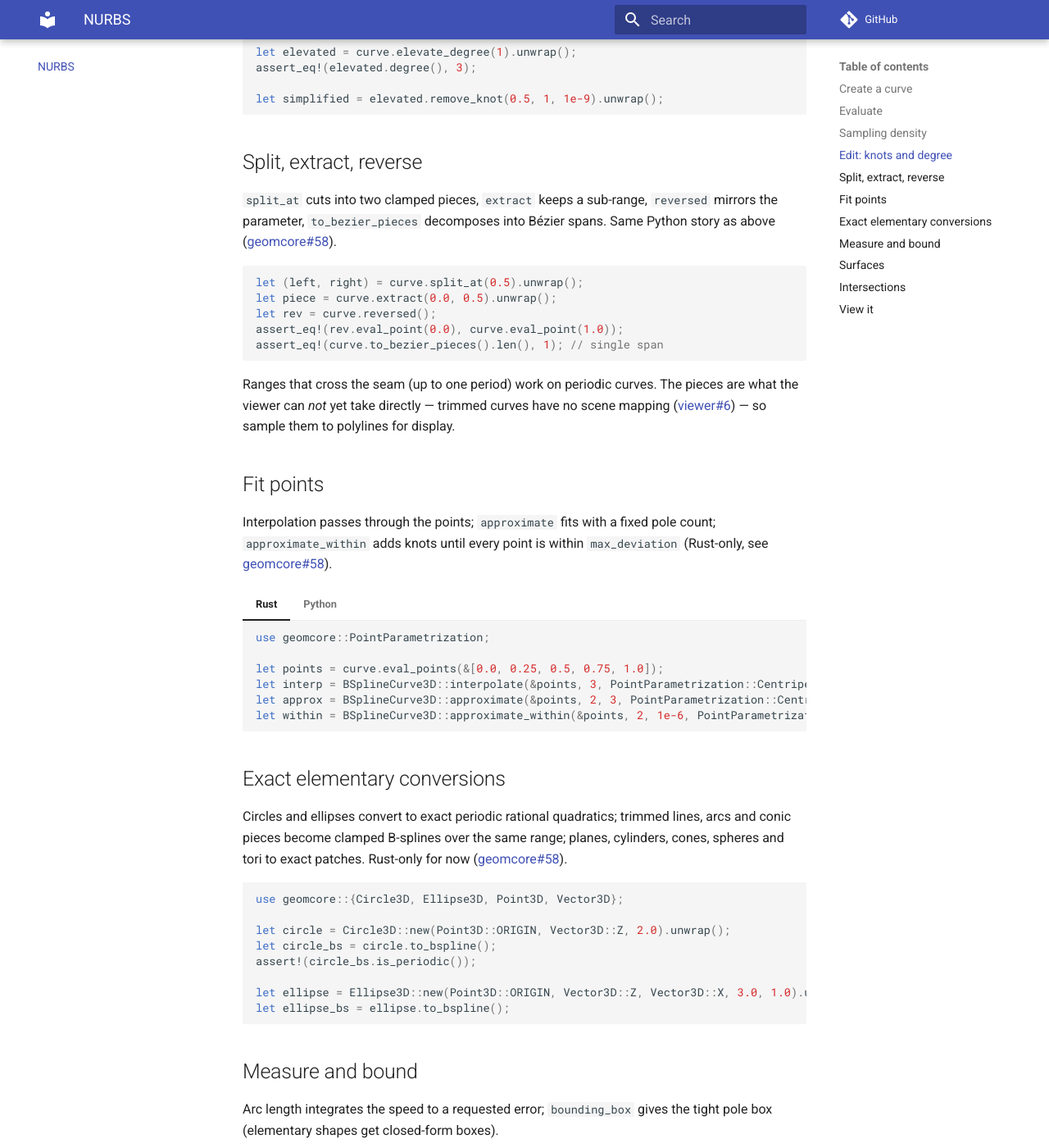
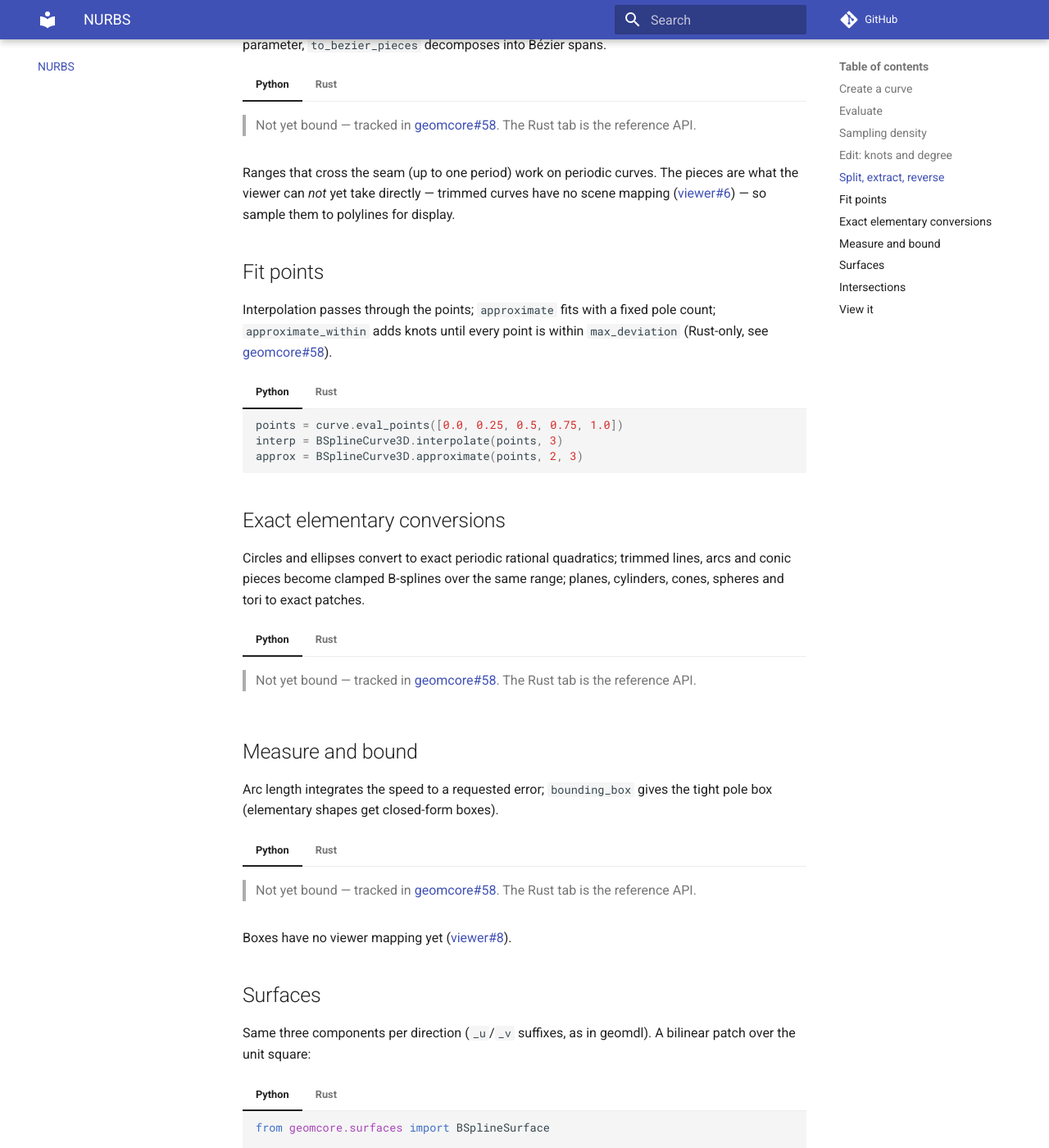
Before and after one commit to GabrielJMS/geomcore, an MkDocs documentation site: the page built from docs/nurbs.md, in a window 1280 px wide and 1400 px high, scrolled down 2244 px. Shown: the whole window at 82% size. Built offline with MkDocs 1.6.1 and Material for MkDocs 9.7.7, drawn with Linux system fonts in a browser that asks for light colours; comment, search, counter and statistics services are not loaded; some of the changed text lies outside the part shown.

Commit message:
Docs: Python-first snippet tabs, Python placeholders for unbound 0.32 APIs

````diff
--- a/docs/nurbs.md
+++ b/docs/nurbs.md
@@ -6,8 +6,9 @@ a knot vector and optional weights. Everything else (evaluation, editing,
 fitting, exact elementary conversions, intersections) hangs off those two
 types. The structure below mirrors the
 [NURBS-Python basics](https://nurbs-python.readthedocs.io/en/5.x/basics.html);
-the difference is that every snippet runs in Rust *and* Python — pick a
-language once and the tabs follow you across pages.
+every snippet is Python first, Rust second — pick a language once and the
+tabs follow you across pages. A few 0.32 APIs are still Rust-only; those
+tabs say so.
 
 The curve below is the running example: the same quadratic Bézier the
 geomdl tutorial starts from, as a clamped degree-2 B-spline.
@@ -18,6 +19,17 @@ geomdl tutorial starts from, as a clamped degree-2 B-spline.
 
 Three components: degree, poles, knots with multiplicities. A clamped,
 single-span quadratic is a Bézier curve.
+
+=== "Python"
+
+    ```python
+    from geomcore import Point3D
+    from geomcore.curves import BSplineCurve3D
+
+    poles = [Point3D(1, 0, 0), Point3D(1, 1, 0), Point3D(0, 1, 0)]
+    curve = BSplineCurve3D(2, poles, [0.0, 1.0], [3, 3], False)
+    assert curve.degree() == 2
+    ```
 
 === "Rust"
 
@@ -33,22 +45,19 @@ single-span quadratic is a Bézier curve.
     assert_eq!(curve.degree(), 2);
     ```
 
+Rational (NURBS) curves take one weight per pole via
+`BSplineCurve3D.new_rational` / `new_rational`; periodic ones pass
+`periodic=True` with a cyclic knot vector.
+
+## Evaluate
+
 === "Python"
 
     ```python
-    from geomcore import Point3D
-    from geomcore.curves import BSplineCurve3D
-
-    poles = [Point3D(1, 0, 0), Point3D(1, 1, 0), Point3D(0, 1, 0)]
-    curve = BSplineCurve3D(2, poles, [0.0, 1.0], [3, 3], False)
-    assert curve.degree() == 2
+    p = curve.eval_point(0.5)
+    assert (p.x, p.y, p.z) == (0.75, 0.75, 0.0)
+    pts = curve.eval_points([0.0, 0.25, 0.5, 0.75, 1.0])
     ```
-
-Rational (NURBS) curves take one weight per pole via `new_rational` /
-`BSplineCurve3D.new_rational`; periodic ones pass `periodic=True` with a
-cyclic knot vector.
-
-## Evaluate
 
 === "Rust"
 
@@ -56,14 +65,6 @@ cyclic knot vector.
     let p = curve.eval_point(0.5);
     assert_eq!(p, Point3D::new(0.75, 0.75, 0.0));
     let pts = curve.eval_points(&[0.0, 0.25, 0.5, 0.75, 1.0]);
-    ```
-
-=== "Python"
-
-    ```python
-    p = curve.eval_point(0.5)
-    assert (p.x, p.y, p.z) == (0.75, 0.75, 0.0)
-    pts = curve.eval_points([0.0, 0.25, 0.5, 0.75, 1.0])
     ```
 
 Derivatives come from `eval_derivative` (order 1–2 on curves); `bounds()`
@@ -75,6 +76,13 @@ geomdl controls plot density with `delta`/`sample_size`. Here sampling
 with guarantees is `discretize`: points joined by segments, each carrying
 a proven chord-deviation and angle-deviation bound.
 
+=== "Python"
+
+    ```python
+    d = curve.discretize(0.01)
+    assert d.points[0] == curve.eval_point(0.0)
+    ```
+
 === "Rust"
 
     ```rust
@@ -84,46 +92,52 @@ a proven chord-deviation and angle-deviation bound.
     assert_eq!(d.points[0], curve.eval_point(0.0));
     ```
 
-=== "Python"
-
-    ```python
-    d = curve.discretize(0.01)
-    assert d.points[0] == curve.eval_point(0.0)
-    ```
-
 ## Edit: knots and degree
 
 Insertion, refinement, elevation and removal keep the shape exactly
-(rational poles are edited in homogeneous form). These are Rust-only for
-now — Python bindings are tracked in
-[geomcore#58](https://github.com/GabrielJMS/geomcore/issues/58).
+(rational poles are edited in homogeneous form).
 
-```rust
-let refined = curve.insert_knot(0.5, 1).unwrap();
-assert_eq!(refined.eval_point(0.5), curve.eval_point(0.5));
+=== "Python"
 
-let dense = curve.refine_knots(&[0.25, 0.5, 0.75]).unwrap();
+    > Not yet bound — tracked in
+    > [geomcore#58](https://github.com/GabrielJMS/geomcore/issues/58).
+    > The Rust tab is the reference API.
 
-let elevated = curve.elevate_degree(1).unwrap();
-assert_eq!(elevated.degree(), 3);
+=== "Rust"
 
-let simplified = elevated.remove_knot(0.5, 1, 1e-9).unwrap();
-```
+    ```rust
+    let refined = curve.insert_knot(0.5, 1).unwrap();
+    assert_eq!(refined.eval_point(0.5), curve.eval_point(0.5));
+
+    let dense = curve.refine_knots(&[0.25, 0.5, 0.75]).unwrap();
+
+    let elevated = curve.elevate_degree(1).unwrap();
+    assert_eq!(elevated.degree(), 3);
+
+    let simplified = elevated.remove_knot(0.5, 1, 1e-9).unwrap();
+    ```
 
 ## Split, extract, reverse
 
 `split_at` cuts into two clamped pieces, `extract` keeps a sub-range,
 `reversed` mirrors the parameter, `to_bezier_pieces` decomposes into
-Bézier spans. Same Python story as above
-([geomcore#58](https://github.com/GabrielJMS/geomcore/issues/58)).
+Bézier spans.
 
-```rust
-let (left, right) = curve.split_at(0.5).unwrap();
-let piece = curve.extract(0.0, 0.5).unwrap();
-let rev = curve.reversed();
-assert_eq!(rev.eval_point(0.0), curve.eval_point(1.0));
-assert_eq!(curve.to_bezier_pieces().len(), 1); // single span
-```
+=== "Python"
+
+    > Not yet bound — tracked in
+    > [geomcore#58](https://github.com/GabrielJMS/geomcore/issues/58).
+    > The Rust tab is the reference API.
+
+=== "Rust"
+
+    ```rust
+    let (left, right) = curve.split_at(0.5).unwrap();
+    let piece = curve.extract(0.0, 0.5).unwrap();
+    let rev = curve.reversed();
+    assert_eq!(rev.eval_point(0.0), curve.eval_point(1.0));
+    assert_eq!(curve.to_bezier_pieces().len(), 1); // single span
+    ```
 
 Ranges that cross the seam (up to one period) work on periodic curves.
 The pieces are what the viewer can *not* yet take directly — trimmed
@@ -138,6 +152,14 @@ pole count; `approximate_within` adds knots until every point is within
 `max_deviation` (Rust-only, see
 [geomcore#58](https://github.com/GabrielJMS/geomcore/issues/58)).
 
+=== "Python"
+
+    ```python
+    points = curve.eval_points([0.0, 0.25, 0.5, 0.75, 1.0])
+    interp = BSplineCurve3D.interpolate(points, 3)
+    approx = BSplineCurve3D.approximate(points, 2, 3)
+    ```
+
 === "Rust"
 
     ```rust
@@ -149,45 +171,51 @@ pole count; `approximate_within` adds knots until every point is within
     let within = BSplineCurve3D::approximate_within(&points, 2, 1e-6, PointParametrization::Centripetal).unwrap();
     ```
 
-=== "Python"
-
-    ```python
-    points = curve.eval_points([0.0, 0.25, 0.5, 0.75, 1.0])
-    interp = BSplineCurve3D.interpolate(points, 3)
-    approx = BSplineCurve3D.approximate(points, 2, 3)
-    ```
-
 ## Exact elementary conversions
 
 Circles and ellipses convert to exact periodic rational quadratics;
 trimmed lines, arcs and conic pieces become clamped B-splines over the
 same range; planes, cylinders, cones, spheres and tori to exact patches.
-Rust-only for now
-([geomcore#58](https://github.com/GabrielJMS/geomcore/issues/58)).
 
-```rust
-use geomcore::{Circle3D, Ellipse3D, Point3D, Vector3D};
+=== "Python"
 
-let circle = Circle3D::new(Point3D::ORIGIN, Vector3D::Z, 2.0).unwrap();
-let circle_bs = circle.to_bspline();
-assert!(circle_bs.is_periodic());
+    > Not yet bound — tracked in
+    > [geomcore#58](https://github.com/GabrielJMS/geomcore/issues/58).
+    > The Rust tab is the reference API.
 
-let ellipse = Ellipse3D::new(Point3D::ORIGIN, Vector3D::Z, Vector3D::X, 3.0, 1.0).unwrap();
-let ellipse_bs = ellipse.to_bspline();
-```
+=== "Rust"
+
+    ```rust
+    use geomcore::{Circle3D, Ellipse3D, Point3D, Vector3D};
+
+    let circle = Circle3D::new(Point3D::ORIGIN, Vector3D::Z, 2.0).unwrap();
+    let circle_bs = circle.to_bspline();
+    assert!(circle_bs.is_periodic());
+
+    let ellipse = Ellipse3D::new(Point3D::ORIGIN, Vector3D::Z, Vector3D::X, 3.0, 1.0).unwrap();
+    let ellipse_bs = ellipse.to_bspline();
+    ```
 
 ## Measure and bound
 
 Arc length integrates the speed to a requested error; `bounding_box`
 gives the tight pole box (elementary shapes get closed-form boxes).
 
-```rust
-use geomcore::Bound3D;
+=== "Python"
 
-let len = curve.length(1e-9);
-let bb = curve.bounding_box().unwrap();
-assert_eq!((bb.min(), bb.max()), (Point3D::new(0.0, 0.0, 0.0), Point3D::new(1.0, 1.0, 0.0)));
-```
+    > Not yet bound — tracked in
+    > [geomcore#58](https://github.com/GabrielJMS/geomcore/issues/58).
+    > The Rust tab is the reference API.
+
+=== "Rust"
+
+    ```rust
+    use geomcore::Bound3D;
+
+    let len = curve.length(1e-9);
+    let bb = curve.bounding_box().unwrap();
+    assert_eq!((bb.min(), bb.max()), (Point3D::new(0.0, 0.0, 0.0), Point3D::new(1.0, 1.0, 0.0)));
+    ```
 
 Boxes have no viewer mapping yet
 ([viewer#8](https://github.com/GabrielJMS/geomcore-viewer/issues/8)).
@@ -196,6 +224,17 @@ Boxes have no viewer mapping yet
 
 Same three components per direction (`_u`/`_v` suffixes, as in geomdl).
 A bilinear patch over the unit square:
+
+=== "Python"
+
+    ```python
+    from geomcore.surfaces import BSplineSurface
+
+    poles = [[Point3D(0, 0, 0), Point3D(1, 0, 0)],
+             [Point3D(0, 1, 0), Point3D(1, 1, 0)]]
+    surf = BSplineSurface(1, 1, poles, [0.0, 1.0], [2, 2], [0.0, 1.0], [2, 2], False, False)
+    assert surf.eval_point(0.5, 0.5) == Point3D(0.5, 0.5, 0)
+    ```
 
 === "Rust"
 
@@ -209,17 +248,6 @@ A bilinear patch over the unit square:
     let surf = BSplineSurface::new(1, 1, poles, vec![0.0, 1.0], vec![2, 2],
                                    vec![0.0, 1.0], vec![2, 2], false, false).unwrap();
     assert_eq!(surf.eval_point(0.5, 0.5), Point3D::new(0.5, 0.5, 0.0));
-    ```
-
-=== "Python"
-
-    ```python
-    from geomcore.surfaces import BSplineSurface
-
-    poles = [[Point3D(0, 0, 0), Point3D(1, 0, 0)],
-             [Point3D(0, 1, 0), Point3D(1, 1, 0)]]
-    surf = BSplineSurface(1, 1, poles, [0.0, 1.0], [2, 2], [0.0, 1.0], [2, 2], False, False)
-    assert surf.eval_point(0.5, 0.5) == Point3D(0.5, 0.5, 0)
     ```
 
 Surface fitting (`approximate` over a point grid, `approximate_within`)
````
